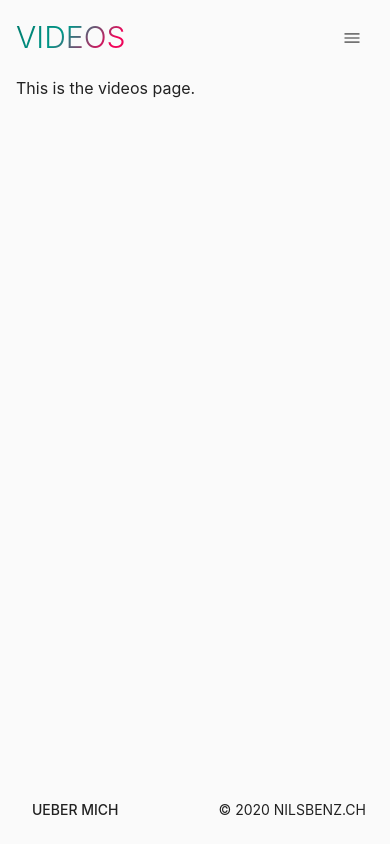
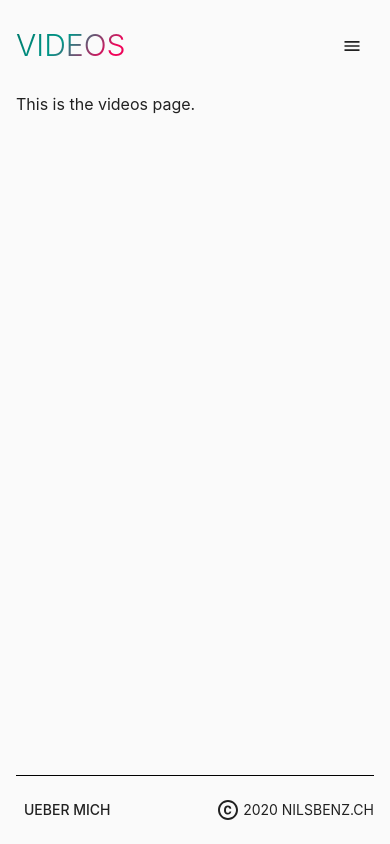
Before and after one commit to nilsbenz/nilsbenz-client, a React (Create React App) app: page /videos in a window 390 px wide. Built offline with nearby package versions, Linux system fonts and the light colour scheme.

Commit message:
footer for mobile

```diff
--- a/package.json
+++ b/package.json
@@ -6,6 +6,7 @@
     "@material-ui/core": "^4.9.3",
     "@material-ui/icons": "^4.9.1",
     "@types/react-helmet": "^5.0.15",
+    "clsx": "^1.1.0",
     "firebase": "^7.8.2",
     "react": "^16.12.0",
     "react-dom": "^16.12.0",
--- a/public/index.html
+++ b/public/index.html
@@ -3,7 +3,7 @@
   <head>
     <meta charset="utf-8" />
     <link rel="icon" href="%PUBLIC_URL%/favicon.ico" />
-    <meta name="viewport" content="width=device-width, initial-scale=1" />
+    <meta name="viewport" content="width=device-width, user-scalable=no" />
     <meta name="theme-color" content="#000000" />
     <meta
       name="description"
--- a/src/components/molecules/footer/Footer.tsx
+++ b/src/components/molecules/footer/Footer.tsx
@@ -1,28 +1,79 @@
-import { Box, Button, Typography } from '@material-ui/core';
+import {
+  Divider,
+  Button,
+  Typography,
+  Container,
+  makeStyles,
+  Theme,
+} from '@material-ui/core';
 import React from 'react';
 import { ABOUT_DISPLAY_NAME, HOME_DISPLAY_NAME } from '../../util/header';
+import clsx from 'clsx';
+import CopyrightIcon from '@material-ui/icons/Copyright';
+
+const useStyles = makeStyles((theme: Theme) => ({
+  root: {
+    position: 'fixed',
+    bottom: 0,
+    width: '100%',
+  },
+  footer: {
+    paddingTop: theme.spacing(2),
+    paddingBottom: theme.spacing(2),
+    display: 'flex',
+    alignItems: 'center',
+    justifyContent: 'space-between',
+  },
+  background: {
+    backgroundColor: theme.palette.background.default,
+  },
+  whiteDivider: {
+    backgroundColor: theme.palette.common.white,
+  },
+  blackDivider: {
+    backgroundColor: theme.palette.common.black,
+  },
+  copyright: {
+    display: 'flex',
+    alignItems: 'center',
+  },
+  copyrightIcon: {
+    marginRight: '2pt',
+  },
+}));
 
 interface Props {
   linkTo: typeof HOME_DISPLAY_NAME | typeof ABOUT_DISPLAY_NAME;
   destructPage: () => void;
+  transparent?: boolean;
 }
 
-const Footer: React.FC<Props> = ({ linkTo, destructPage }) => {
+const Footer: React.FC<Props> = ({ linkTo, destructPage, transparent }) => {
+  const classes = useStyles();
+
   return (
-    <Box
-      paddingY={2}
-      paddingX={3}
-      display="flex"
-      alignItems="center"
-      justifyContent="space-between"
-    >
-      <Button onClick={destructPage} color="inherit">
-        {linkTo}
-      </Button>
-      <Typography variant="body2">
-        © {new Date().getFullYear()} NILSBENZ.CH
-      </Typography>
-    </Box>
+    <div className={classes.root}>
+      <Divider
+        variant="middle"
+        className={transparent ? classes.whiteDivider : classes.blackDivider}
+      />
+      <Container
+        maxWidth={false}
+        className={
+          transparent
+            ? classes.footer
+            : clsx(classes.footer, classes.background)
+        }
+      >
+        <Button onClick={destructPage} color="inherit">
+          {linkTo}
+        </Button>
+        <Typography variant="body2" className={classes.copyright}>
+          <CopyrightIcon className={classes.copyrightIcon} />
+          {new Date().getFullYear()} NILSBENZ.CH
+        </Typography>
+      </Container>
+    </div>
   );
 };
 
--- a/src/components/molecules/header/Header.tsx
+++ b/src/components/molecules/header/Header.tsx
@@ -17,7 +17,7 @@ const useStyles = makeStyles((theme: Theme) => ({
     display: 'flex',
     justifyContent: 'space-between',
     alignItems: 'center',
-    marginTop: theme.spacing(4),
+    marginTop: theme.spacing(6),
     marginBottom: theme.spacing(6),
   },
   headingContainer: {
@@ -44,7 +44,7 @@ const useStyles = makeStyles((theme: Theme) => ({
     marginBottom: '2px',
   },
   dropdownItem: {
-    minWidth: '120px',
+    minWidth: '200px',
   },
   '@media screen and (max-width: 1149px)': {
     navItem: {
@@ -54,8 +54,8 @@ const useStyles = makeStyles((theme: Theme) => ({
   },
   '@media screen and (max-width: 599px)': {
     header: {
-      marginTop: theme.spacing(2),
-      marginBottom: theme.spacing(2),
+      marginTop: theme.spacing(3),
+      marginBottom: theme.spacing(3),
     },
     nav: {
       display: 'none',
@@ -118,7 +118,7 @@ const Header: React.FC<Props> = ({
           ))}
         </nav>
         <nav className={classes.dropdownNav}>
-          <IconButton onClick={handleOpenMenu}>
+          <IconButton onClick={handleOpenMenu} color="inherit">
             <MenuIcon fontSize="small" />
           </IconButton>
           <Menu
@@ -132,7 +132,6 @@ const Header: React.FC<Props> = ({
               <MenuItem
                 onClick={goToPage(navigationItem.goToPage)}
                 key={navigationItem.displayName}
-                dense
                 className={classes.dropdownItem}
               >
                 {navigationItem.displayName}
--- a/src/components/pages/about/About.tsx
+++ b/src/components/pages/about/About.tsx
@@ -3,10 +3,10 @@ import {
   CssBaseline,
   Grid,
   makeStyles,
+  Theme,
   Typography,
 } from '@material-ui/core';
-import { CSSProperties } from '@material-ui/core/styles/withStyles';
-import React, { useEffect, useLayoutEffect, useState } from 'react';
+import React, { useEffect, useState } from 'react';
 import { Helmet } from 'react-helmet';
 import Fade from 'react-reveal/Fade';
 import { useHistory } from 'react-router-dom';
@@ -21,18 +21,9 @@ import {
 } from '../../util/header';
 import { HOME_ROUTE, SOFTWARE_ROUTE, VIDEOS_ROUTE } from '../../util/routes';
 
-const useStyles = makeStyles(() => ({
-  root: {
-    minHeight: 'var(--vh)',
-    display: 'flex',
-    flexDirection: 'column',
-    justifyContent: 'space-between',
-  },
+const useStyles = makeStyles((theme: Theme) => ({
   main: {
-    flexGrow: 1,
-  },
-  heading: {
-    fontSize: 'min(12.5vw, 200px)',
+    marginBottom: theme.spacing(12),
   },
 }));
 
@@ -40,9 +31,6 @@ const About: React.FC = () => {
   const history = useHistory();
   const classes = useStyles();
   const [showElements, setShowElements] = useState<boolean>(false);
-  const [height, setHeight] = useState<CSSProperties>({
-    '--vh': `${window.innerHeight}px`,
-  });
 
   const toPage = (page: string): (() => void) => () => {
     setShowElements(false);
@@ -66,17 +54,6 @@ const About: React.FC = () => {
     setShowElements(true);
   }, []);
 
-  useLayoutEffect(() => {
-    const updateSize = (): void => {
-      setHeight({
-        '--vh': `${window.innerHeight}px`,
-      });
-    };
-    window.addEventListener('resize', updateSize);
-    updateSize();
-    return (): void => window.removeEventListener('resize', updateSize);
-  }, []);
-
   return (
     <>
       <CssBaseline />
@@ -89,14 +66,13 @@ const About: React.FC = () => {
           } Jahre jung und Hobby-Videograf. Neben meinem Job als Informatiker mache ich Videos und Websites, unter anderem für Hochzeitspaare und kleine Unternehmen.`}
         />
       </Helmet>
-      <div className={classes.root} style={height}>
-        <Container maxWidth="lg" className={classes.main}>
+      <Container maxWidth="lg">
         <Header
           heading={ABOUT_DISPLAY_NAME}
           navigationItems={navigationItems}
           showElements={showElements}
         />
-          <Grid container>
+        <Grid container className={classes.main}>
           <Grid item xs={12}>
             <Fade bottom when={showElements} duration={800}>
               <Typography>This is the about page.</Typography>
@@ -105,7 +81,6 @@ const About: React.FC = () => {
         </Grid>
       </Container>
       <Footer linkTo={HOME_DISPLAY_NAME} destructPage={toPage(HOME_ROUTE)} />
-      </div>
     </>
   );
 };
--- a/src/components/pages/appdev/AppDev.tsx
+++ b/src/components/pages/appdev/AppDev.tsx
@@ -3,10 +3,10 @@ import {
   CssBaseline,
   Grid,
   makeStyles,
+  Theme,
   Typography,
 } from '@material-ui/core';
-import { CSSProperties } from '@material-ui/core/styles/withStyles';
-import React, { useEffect, useLayoutEffect, useState } from 'react';
+import React, { useEffect, useState } from 'react';
 import { Helmet } from 'react-helmet';
 import Fade from 'react-reveal/Fade';
 import { useHistory } from 'react-router-dom';
@@ -21,18 +21,9 @@ import {
 } from '../../util/header';
 import { ABOUT_ROUTE, HOME_ROUTE, VIDEOS_ROUTE } from '../../util/routes';
 
-const useStyles = makeStyles(() => ({
-  root: {
-    minHeight: 'var(--vh)',
-    display: 'flex',
-    flexDirection: 'column',
-    justifyContent: 'space-between',
-  },
+const useStyles = makeStyles((theme: Theme) => ({
   main: {
-    flexGrow: 1,
-  },
-  heading: {
-    fontSize: 'min(12.5vw, 200px)',
+    marginBottom: theme.spacing(12),
   },
 }));
 
@@ -40,9 +31,6 @@ const AppDev: React.FC = () => {
   const history = useHistory();
   const classes = useStyles();
   const [showElements, setShowElements] = useState<boolean>(false);
-  const [height, setHeight] = useState<CSSProperties>({
-    '--vh': `${window.innerHeight}px`,
-  });
 
   const toPage = (page: string): (() => void) => () => {
     setShowElements(false);
@@ -66,17 +54,6 @@ const AppDev: React.FC = () => {
     setShowElements(true);
   }, []);
 
-  useLayoutEffect(() => {
-    const updateSize = (): void => {
-      setHeight({
-        '--vh': `${window.innerHeight}px`,
-      });
-    };
-    window.addEventListener('resize', updateSize);
-    updateSize();
-    return (): void => window.removeEventListener('resize', updateSize);
-  }, []);
-
   return (
     <>
       <CssBaseline />
@@ -87,14 +64,13 @@ const AppDev: React.FC = () => {
           content="Ich bin Nils, gelernter Informatiker Fachrichtung Applikationsentwicklung. Neben meinem Job mache ich Websites und Apps für kleine Unternehmen."
         />
       </Helmet>
-      <div className={classes.root} style={height}>
       <Container maxWidth="lg" className={classes.main}>
         <Header
           heading={SOFTWARE_DISPLAY_NAME}
           navigationItems={navigationItems}
           showElements={showElements}
         />
-          <Grid container>
+        <Grid container className={classes.main}>
           <Grid item xs={12}>
             <Fade bottom when={showElements} duration={800}>
               <Typography>This is the software development page.</Typography>
@@ -102,11 +78,7 @@ const AppDev: React.FC = () => {
           </Grid>
         </Grid>
       </Container>
-        <Footer
-          linkTo={ABOUT_DISPLAY_NAME}
-          destructPage={toPage(ABOUT_ROUTE)}
-        />
-      </div>
+      <Footer linkTo={ABOUT_DISPLAY_NAME} destructPage={toPage(ABOUT_ROUTE)} />
     </>
   );
 };
--- a/src/components/pages/home/Home.tsx
+++ b/src/components/pages/home/Home.tsx
@@ -6,30 +6,27 @@ import {
   Theme,
   Typography,
 } from '@material-ui/core';
-import { CSSProperties } from '@material-ui/core/styles/withStyles';
-import React, { useEffect, useLayoutEffect, useState } from 'react';
+import React, { useEffect, useState } from 'react';
 import { Helmet } from 'react-helmet';
 import Fade from 'react-reveal/Fade';
 import Zoom from 'react-reveal/Zoom';
 import { useHistory } from 'react-router-dom';
 import { ReactComponent as NilsBenzIcon } from '../../../assets/icons/logo.svg';
-import { ABOUT_ROUTE, SOFTWARE_ROUTE, VIDEOS_ROUTE } from '../../util/routes';
 import Footer from '../../molecules/footer/Footer';
 import { ABOUT_DISPLAY_NAME } from '../../util/header';
+import { ABOUT_ROUTE, SOFTWARE_ROUTE, VIDEOS_ROUTE } from '../../util/routes';
 
 const useStyles = makeStyles((theme: Theme) => ({
   root: {
-    minHeight: 'var(--vh)',
-    display: 'flex',
-    flexDirection: 'column',
-    justifyContent: 'space-between',
+    height: '100vh',
     color: theme.palette.common.white,
     background: `linear-gradient(-45deg, ${theme.palette.secondary.dark}, ${theme.palette.secondary.main}, ${theme.palette.primary.main}, ${theme.palette.primary.dark})`,
     backgroundSize: '500% 500%',
     animation: '$gradient 15s ease -13.5s infinite',
   },
   main: {
-    flexGrow: 1,
+    position: 'fixed',
+    top: 'calc(25% + 60px)',
   },
   headingContainer: {
     display: 'flex',
@@ -70,9 +67,6 @@ const Home: React.FC = () => {
   const history = useHistory();
   const classes = useStyles();
   const [showElements, setShowElements] = useState<boolean>(false);
-  const [height, setHeight] = useState<CSSProperties>({
-    '--vh': `${window.innerHeight}px`,
-  });
 
   const toPage = (page: string): (() => void) => () => {
     setShowElements(false);
@@ -83,17 +77,6 @@ const Home: React.FC = () => {
 
   useEffect(() => {
     setShowElements(true);
-  }, []);
-
-  useLayoutEffect(() => {
-    const updateSize = (): void => {
-      setHeight({
-        '--vh': `${window.innerHeight}px`,
-      });
-    };
-    window.addEventListener('resize', updateSize);
-    updateSize();
-    return (): void => window.removeEventListener('resize', updateSize);
   }, []);
 
   return (
@@ -108,7 +91,7 @@ const Home: React.FC = () => {
           } Jahre jung und Hobby-Videograf. Neben meinem Job als Informatiker mache ich Videos und Websites, unter anderem für Hochzeitspaare und kleine Unternehmen.`}
         />
       </Helmet>
-      <div className={classes.root} style={height}>
+      <div className={classes.root}>
         <Grid container className={classes.main} alignContent="center">
           <Grid item xs={12}>
             <div className={classes.headingContainer}>
@@ -152,6 +135,7 @@ const Home: React.FC = () => {
         <Footer
           linkTo={ABOUT_DISPLAY_NAME}
           destructPage={toPage(ABOUT_ROUTE)}
+          transparent
         />
       </div>
     </>
--- a/src/components/pages/videos/Videos.tsx
+++ b/src/components/pages/videos/Videos.tsx
@@ -3,10 +3,10 @@ import {
   CssBaseline,
   Grid,
   makeStyles,
+  Theme,
   Typography,
 } from '@material-ui/core';
-import { CSSProperties } from '@material-ui/core/styles/withStyles';
-import React, { useEffect, useLayoutEffect, useState } from 'react';
+import React, { useEffect, useState } from 'react';
 import { Helmet } from 'react-helmet';
 import Fade from 'react-reveal/Fade';
 import { useHistory } from 'react-router-dom';
@@ -21,18 +21,9 @@ import {
 } from '../../util/header';
 import { ABOUT_ROUTE, HOME_ROUTE, SOFTWARE_ROUTE } from '../../util/routes';
 
-const useStyles = makeStyles(() => ({
-  root: {
-    minHeight: 'var(--vh)',
-    display: 'flex',
-    flexDirection: 'column',
-    justifyContent: 'space-between',
-  },
+const useStyles = makeStyles((theme: Theme) => ({
   main: {
-    flexGrow: 1,
-  },
-  heading: {
-    fontSize: 'min(12.5vw, 200px)',
+    marginBottom: theme.spacing(12),
   },
 }));
 
@@ -40,9 +31,6 @@ const AppDev: React.FC = () => {
   const history = useHistory();
   const classes = useStyles();
   const [showElements, setShowElements] = useState<boolean>(false);
-  const [height, setHeight] = useState<CSSProperties>({
-    '--vh': `${window.innerHeight}px`,
-  });
 
   const toPage = (page: string): (() => void) => () => {
     setShowElements(false);
@@ -66,17 +54,6 @@ const AppDev: React.FC = () => {
     setShowElements(true);
   }, []);
 
-  useLayoutEffect(() => {
-    const updateSize = (): void => {
-      setHeight({
-        '--vh': `${window.innerHeight}px`,
-      });
-    };
-    window.addEventListener('resize', updateSize);
-    updateSize();
-    return (): void => window.removeEventListener('resize', updateSize);
-  }, []);
-
   return (
     <>
       <CssBaseline />
@@ -87,14 +64,13 @@ const AppDev: React.FC = () => {
           content="Ich bin Nils, Hobby-Videograf aus dem St. Galler Rheintal. In meiner Freizeit produziere ich Videos, unter anderem für Hochzeitspaare und kleine Unternehmen."
         />
       </Helmet>
-      <div className={classes.root} style={height}>
       <Container maxWidth="lg" className={classes.main}>
         <Header
           heading={VIDEOS_DISPLAY_NAME}
           navigationItems={navigationItems}
           showElements={showElements}
         />
-          <Grid container>
+        <Grid container className={classes.main}>
           <Grid item xs={12}>
             <Fade bottom when={showElements} duration={800}>
               <Typography>This is the videos page.</Typography>
@@ -102,11 +78,7 @@ const AppDev: React.FC = () => {
           </Grid>
         </Grid>
       </Container>
-        <Footer
-          linkTo={ABOUT_DISPLAY_NAME}
-          destructPage={toPage(ABOUT_ROUTE)}
-        />
-      </div>
+      <Footer linkTo={ABOUT_DISPLAY_NAME} destructPage={toPage(ABOUT_ROUTE)} />
     </>
   );
 };
--- a/src/index.css
+++ b/src/index.css
@@ -5,7 +5,6 @@ body {
     sans-serif;
   -webkit-font-smoothing: antialiased;
   -moz-osx-font-smoothing: grayscale;
-  overflow: hidden;
 }
 
 code {
```
Lines whose indentation alone changed are shown as unchanged.
